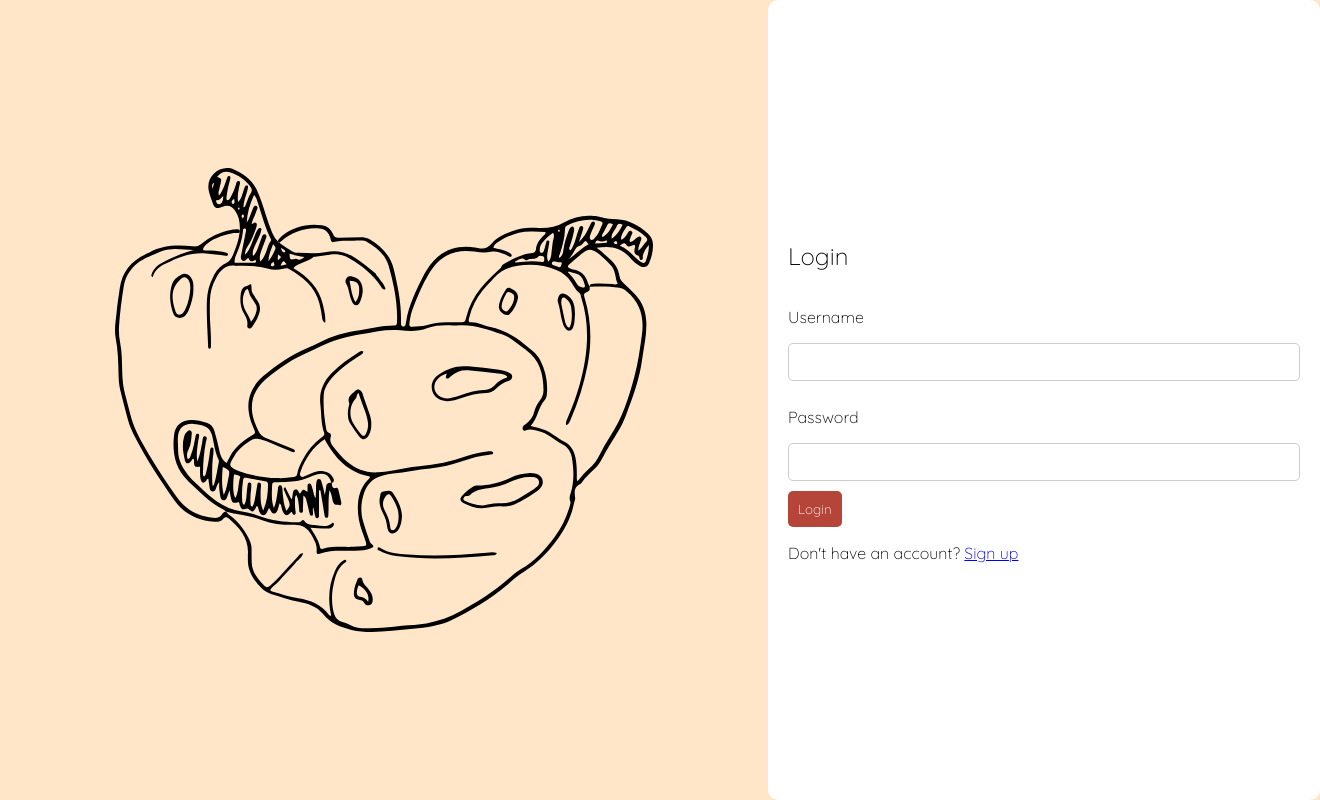
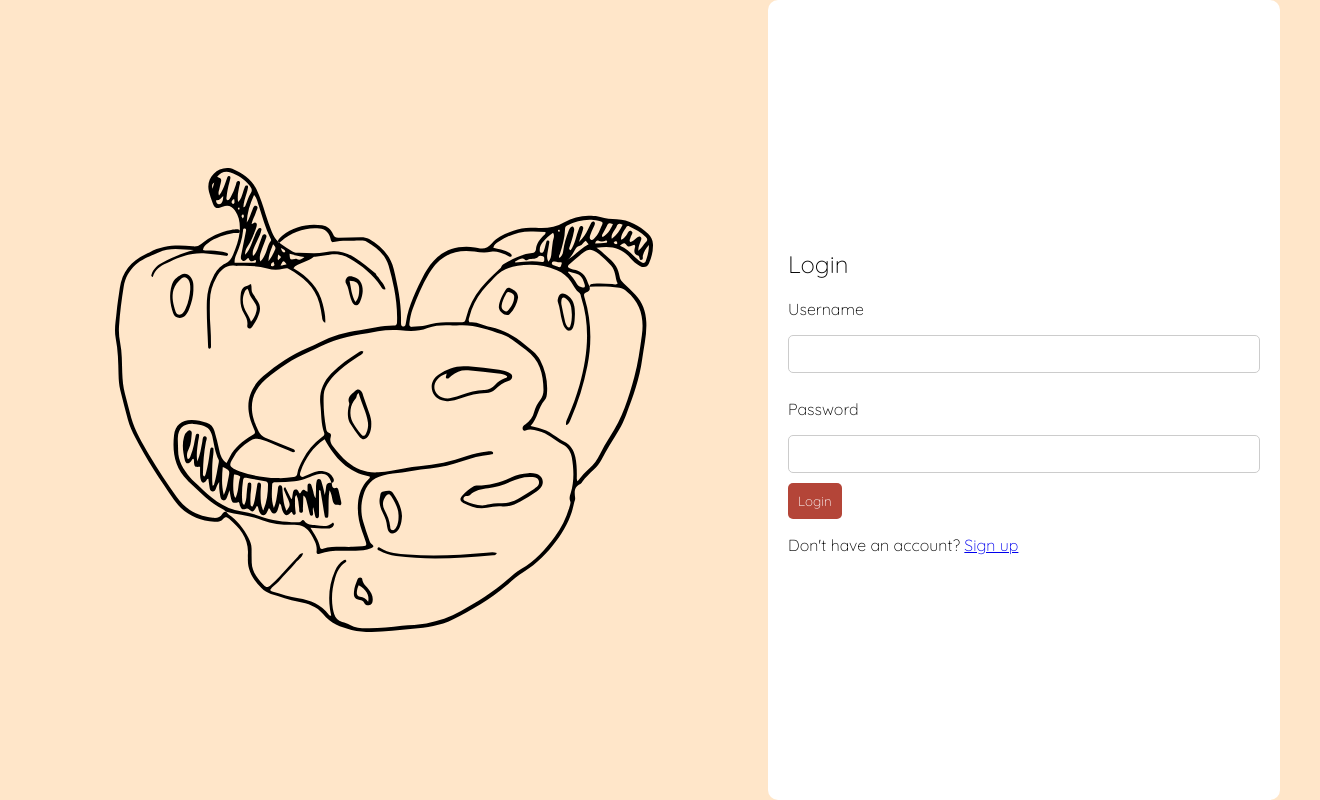
Before and after one commit to aarosan/grocery_grid, a React (Create React App) app in the folder client/: page /login in a window 1280 px wide. Shown: the whole page, 1320 px wide, since content can reach past the window. Built offline with nearby package versions, Linux system fonts and the light colour scheme.

Commit message:
Fixed Login/Signup Page Width Bug
-Added container-information div and put the padding in there.

```diff
--- a/client/src/components/Login.css
+++ b/client/src/components/Login.css
@@ -22,11 +22,16 @@
 .login-form-container, .sign-up-form-container {
     flex: 0 0 40%; /* 40% width for the login form */
     background-color: white; /* White background for the login form */
-    padding: 20px; /* Padding around the form */
     display: flex;
     flex-direction: column; /* Stack elements vertically */
     justify-content: center; /* Center the content vertically */
     border-radius: 10px; /* Optional: Add border radius */
+}
+
+.login-form-container-information, .sign-up-form-container-information {
+    padding: 20px; /* Add some padding */
+    background-color: white;
+
 }
 
 .login-form-container h2, .sign-up-form-container h2 {
--- a/client/src/components/Login.js
+++ b/client/src/components/Login.js
@@ -36,6 +36,7 @@ const Login = ({ setToken }) => {
       </div>
 
       <div className="login-form-container">
+        <div className="login-form-container-information">
 
           <h2>Login</h2>
 
@@ -71,6 +72,7 @@ const Login = ({ setToken }) => {
 
         </div>
       </div>
+    </div>
   );
 };
 
--- a/client/src/components/Signup.js
+++ b/client/src/components/Signup.js
@@ -43,6 +43,7 @@ const Signup = ({ setToken }) => {
       </div>
 
       <div className="sign-up-form-container">
+        <div className="sign-up-form-container-information">
           <button onClick={() => navigate('/login')}>Back to Login</button>
           <h2>Signup</h2>
           <form onSubmit={handleSubmit}>
@@ -82,6 +83,7 @@ const Signup = ({ setToken }) => {
           </form>
         </div>
       </div>
+    </div>
   );
 };
 
```
Lines whose indentation alone changed are shown as unchanged.
